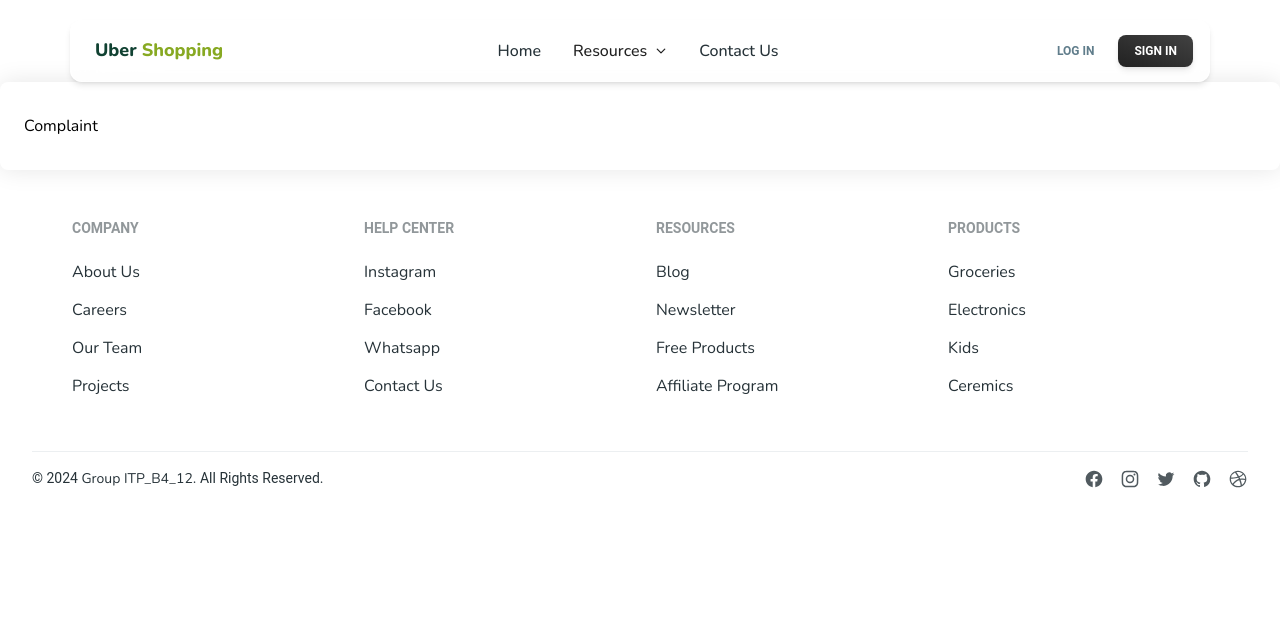
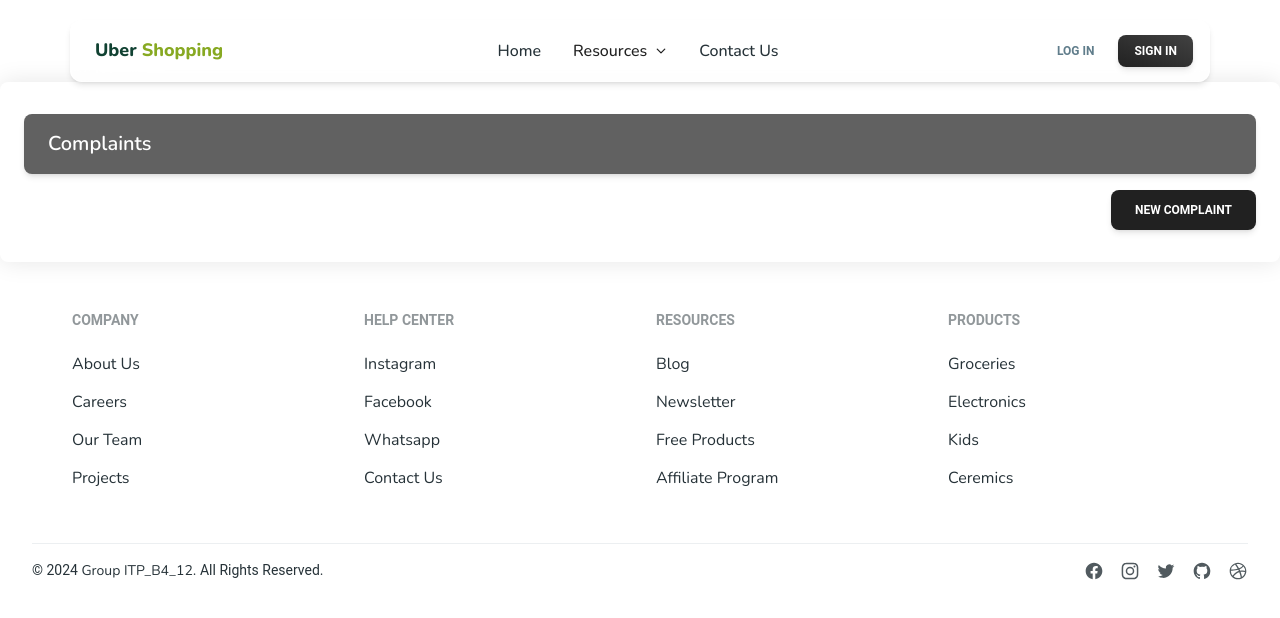
Before and after one commit to devkyoshi/Uber-Shopping-System, a React (Vite) app in the folder frontend/: page /complaint in a window 1280 px wide. Shown: the top 618 px of the page. Built offline with nearby package versions, Linux system fonts and the light colour scheme; the HTML template or start-up script is replaced by a standard one.

Commit message:
Update Complaint.jsx

```diff
--- a/frontend/src/pages/Complaint.jsx
+++ b/frontend/src/pages/Complaint.jsx
@@ -1,6 +1,7 @@
 import React,{useEffect, useState} from 'react'
 import {useSelector} from 'react-redux'
 import axios  from 'axios'
+import {Button} from '@material-tailwind/react'
 
 export default function Complaint(){
     const userId = useSelector((state) => state.userId);
@@ -9,7 +10,12 @@ export default function Complaint(){
 
     return(
         <div className='inner-layout'>
-         Complaint
+            <div className='bg-gray-700 text-white py-4 px-6 rounded-lg shadow-md'>
+                <h3 className='text-xl font-semibold'>Complaints</h3>
+            </div>
+            <div className='flex justify-end mt-4'>
+            <Button color='gray' ripple="light">New Complaint</Button>
+            </div>
         </div>
     )
 }
```
